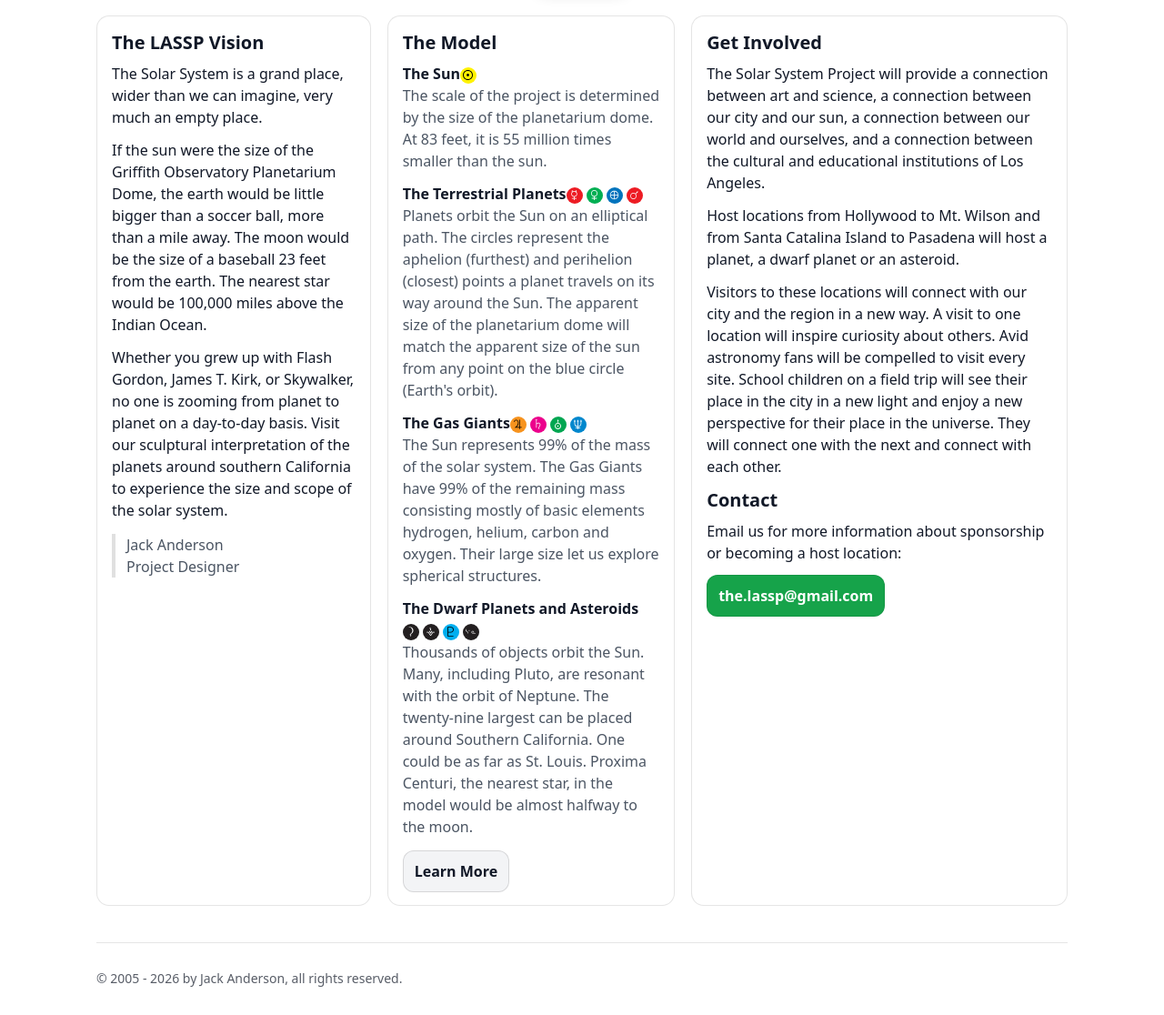
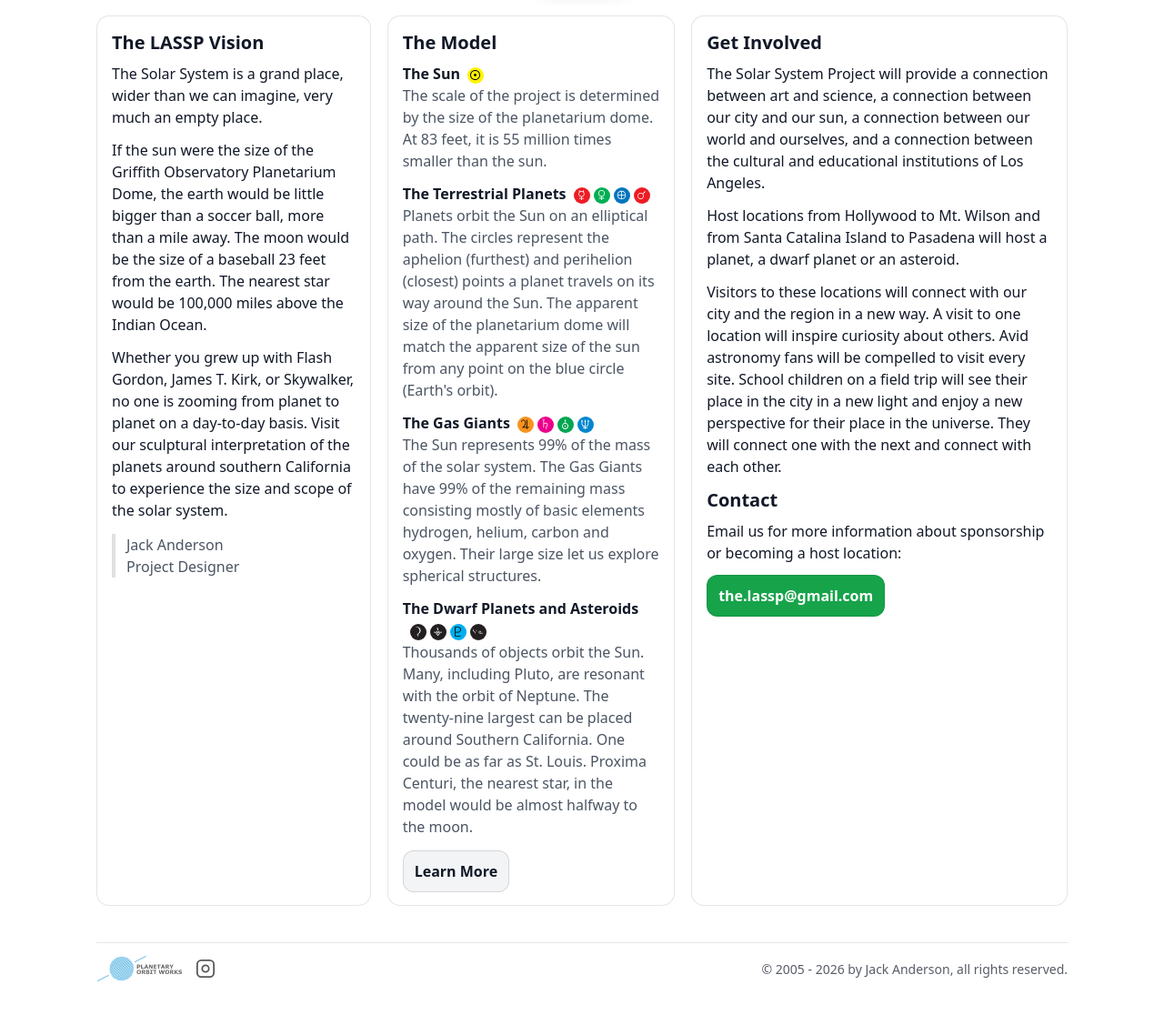
Before and after one commit to lassp/lassp, a PHP site: page / in a window 1280 px wide. Shown: the part 522-1638 px from the top of the page at 91% size. After the commit the page ends 1601 px from the top, so only its background shows below. Run offline with PHP 8.4, Linux system fonts and the light colour scheme; some libraries are stand-ins or nearby versions.

Commit message:
Add logos and insta links to the footer. Small CSS fix.

```diff
--- a/css/site.css
+++ b/css/site.css
@@ -302,6 +302,63 @@ footer {
   }
 }
 
+.footer-inner {
+  display: flex;
+  align-items: center;
+  justify-content: space-between;
+  gap: 12px;
+  flex-wrap: wrap;
+}
+
+.footer-inner p {
+  margin: 0;
+}
+
+@media (max-width: 520px) {
+  .footer-inner {
+    flex-direction: column-reverse;
+    align-items: flex-start;
+  }
+}
+
+.footer-logos {
+  display: flex;
+  align-items: center;
+  gap: 14px;
+  flex-shrink: 0;
+}
+
+.footer-logos a {
+  display: flex;
+  align-items: center;
+  color: inherit;
+  opacity: 0.65;
+  transition: opacity 120ms ease;
+}
+
+.footer-logos a:hover {
+  opacity: 1;
+  text-decoration: none;
+}
+
+.footer-pow-logo {
+  display: block;
+  height: 28px;
+  width: auto;
+}
+
+.footer-ig img {
+  width: 22px;
+  height: 22px;
+  display: block;
+}
+
+@media (prefers-color-scheme: dark) {
+  .footer-ig img {
+    filter: invert(1);
+  }
+}
+
 /* =========================
      Map canvas shared styling
      ========================= */
--- a/css/strip-nav.css
+++ b/css/strip-nav.css
@@ -230,9 +230,13 @@
   vertical-align: middle;
 }
 
-.model-icon-row:first-child {
+[data-model-icons-before] .model-icon-row {
   margin-left: 0;
   margin-right: 6px;
+}
+
+dt .model-icon-row {
+  margin-left: 8px;
 }
 
 .model-icon-btn {
--- a/index.html
+++ b/index.html
@@ -135,16 +135,20 @@
     <div id="map-overlay-mount" hidden></div>
 
     <footer>
-      <p>
-        &copy; 2005 - <span id="year"></span> by Jack Anderson, all rights reserved.
-      </p>
-      <p>
         <!--
         Sun icon courtesy Dan Wiersema
-        http://www.iconarchive.com/show/solar-system-icons-by-dan-wiersma/Sun-icon.html
+        https://www.iconarchive.com/show/solar-system-icons-by-dan-wiersma/Sun-icon.html
         https://www.danwiersema.com/
         -->
-      </p>
+      <div class="footer-inner">
+        <div class="footer-logos">
+          <picture id="pow-logo">
+            <source srcset="/img/logos/POW-logo-white.png" media="(prefers-color-scheme: dark)" />
+            <img src="/img/logos/POW-logo-color.png" alt="Planetary Orbit Works" class="footer-pow-logo" />
+          </picture>
+        </div>
+        <p>&copy; 2005 - <span id="year"></span> by Jack Anderson, all rights reserved.</p>
+      </div>
     </footer>
   </main>
 
--- a/js/site.js
+++ b/js/site.js
@@ -580,11 +580,49 @@ LASSP.buildStripNav = async function buildStripNav(mountEl) {
   }
 };
 
+// ---- Footer enhancement ----
+LASSP.initFooter = function initFooter() {
+  const INSTAGRAM = "https://www.instagram.com/planetaryorbitworks/";
+  const logos = document.querySelector(".footer-logos");
+  if (!logos) return;
+
+  const powPicture = logos.querySelector("#pow-logo");
+  if (powPicture) {
+    const tpl = document.createElement("template");
+    tpl.innerHTML = `
+      <a href="${INSTAGRAM}"
+         target="_blank"
+         rel="noopener"
+         aria-label="Planetary Orbit Works on Instagram">
+      </a>
+    `;
+    const a = tpl.content.firstElementChild;
+    powPicture.replaceWith(a);
+    a.appendChild(powPicture);
+  }
+
+  const tpl = document.createElement("template");
+  tpl.innerHTML = `
+    <a href="${INSTAGRAM}"
+       target="_blank"
+       rel="noopener"
+       aria-label="Planetary Orbit Works on Instagram"
+       class="footer-ig">
+      <img src="${LASSP.sitePath("img/svg-icons/instagram.svg")}"
+           alt=""
+           aria-hidden="true"
+           width="22"
+           height="22" />
+    </a>
+  `;
+  logos.appendChild(tpl.content.firstElementChild);
+
+  const y = document.getElementById("year");
+  if (y) y.textContent = new Date().getFullYear();
+};
+
 // ---- Auto-init ----
 document.addEventListener("DOMContentLoaded", async () => {
-  // Year (safe everywhere)
-  const y = document.getElementById("year");
-  if (y) y.textContent = new Date().getFullYear();
 
   const isModelPage = window.location.pathname.includes("/model/");
   const hasHeader   = !!document.querySelector(".page-header");
@@ -602,6 +640,8 @@ document.addEventListener("DOMContentLoaded", async () => {
     if (isModelPage && hasHeader) {
       await LASSP.initSubpage();
     }
+
+    LASSP.initFooter();
   } catch (err) {
     console.error("LASSP auto-init failed:", err);
   }
```
Also changed, not shown: model/asteroids-vesta/index.html (+9 -3 lines), model/ceres/index.html (+9 -3 lines), model/earth/index.html (+9 -3 lines), model/index.html (+9 -3 lines), model/jupiter/index.html (+9 -3 lines), model/mars/index.html (+9 -3 lines), model/mercury/index.html (+9 -3 lines), model/neptune/index.html (+9 -3 lines), model/pluto/index.html (+9 -3 lines), model/saturn/index.html (+9 -3 lines), model/sedna/index.html (+9 -3 lines), model/the-sun/index.html (+9 -3 lines), model/uranus/index.html (+9 -3 lines), model/venus/index.html (+9 -3 lines), 1 more files.
